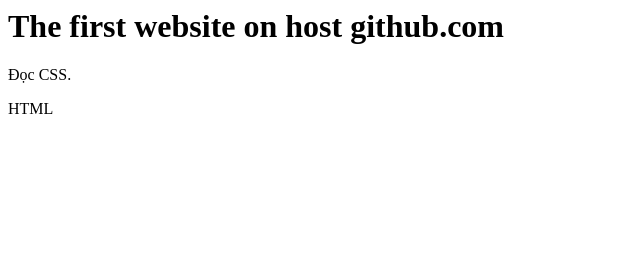
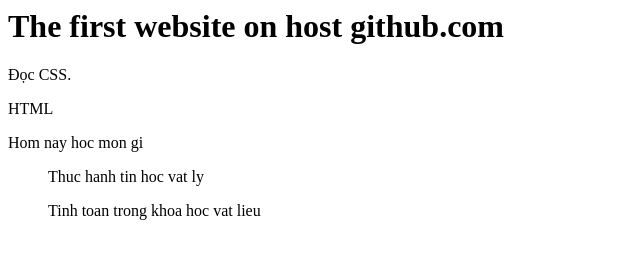
Before and after one commit to nguyenthe123/website1, a plain HTML site: page index.html in a window 1280 px wide. Shown: the whole page, without its empty margins (0-640 px from the left). Drawn offline with Linux system fonts and the light colour scheme.

Commit message:
Them tag /ul /ol2

```diff
--- a/index.html
+++ b/index.html
@@ -3,6 +3,9 @@
     <h1> The first website on host github.com </h1>
     <p> Đọc CSS. </p>
     <p> HTML </p>
-
+    <p> Hom nay hoc mon gi
+    	<ul> Thuc hanh tin hoc vat ly </ul>
+    	<ol> Tinh toan trong khoa hoc vat lieu </ol>
+    </p>
   </body>
 </html>
```
